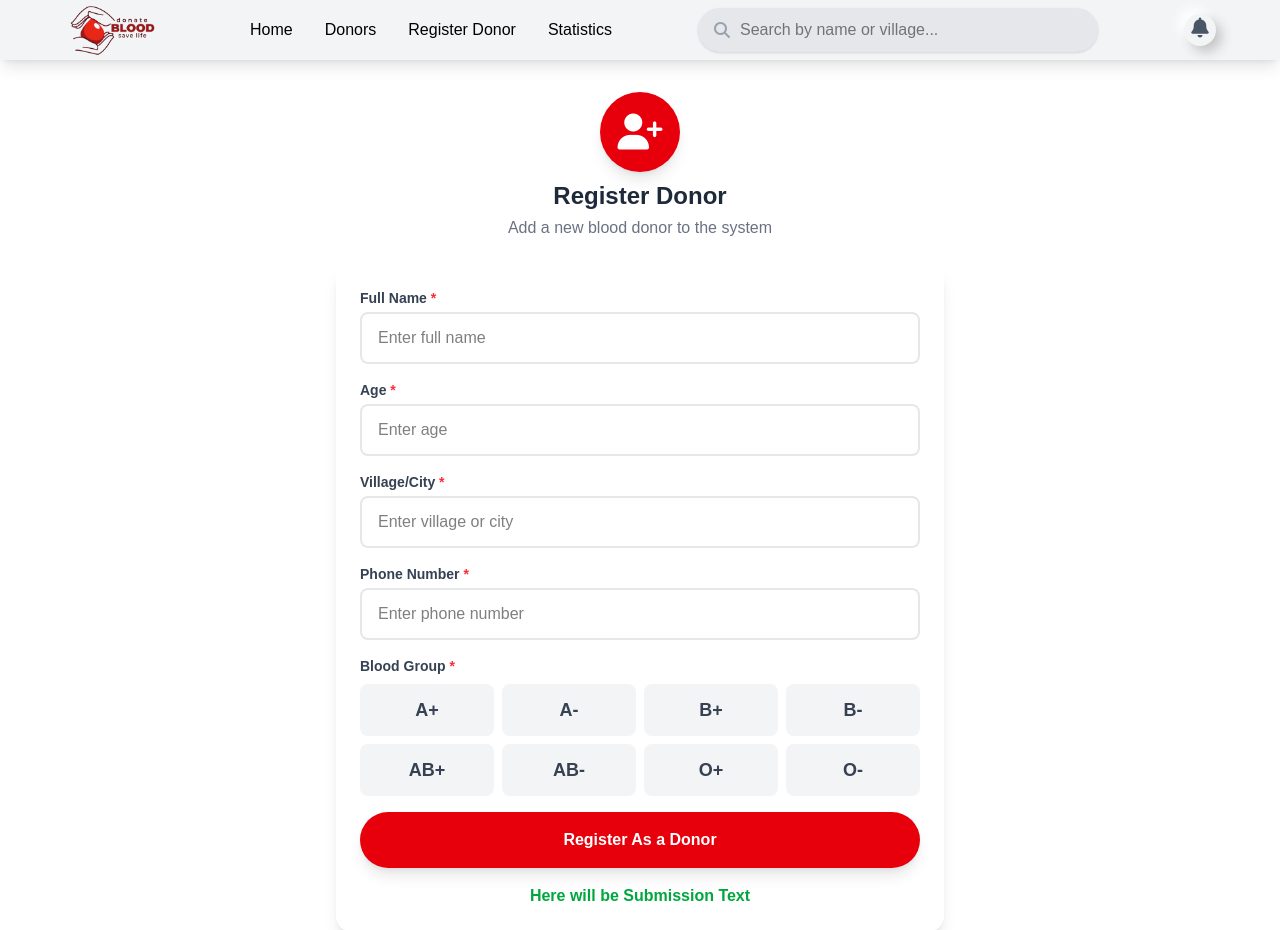
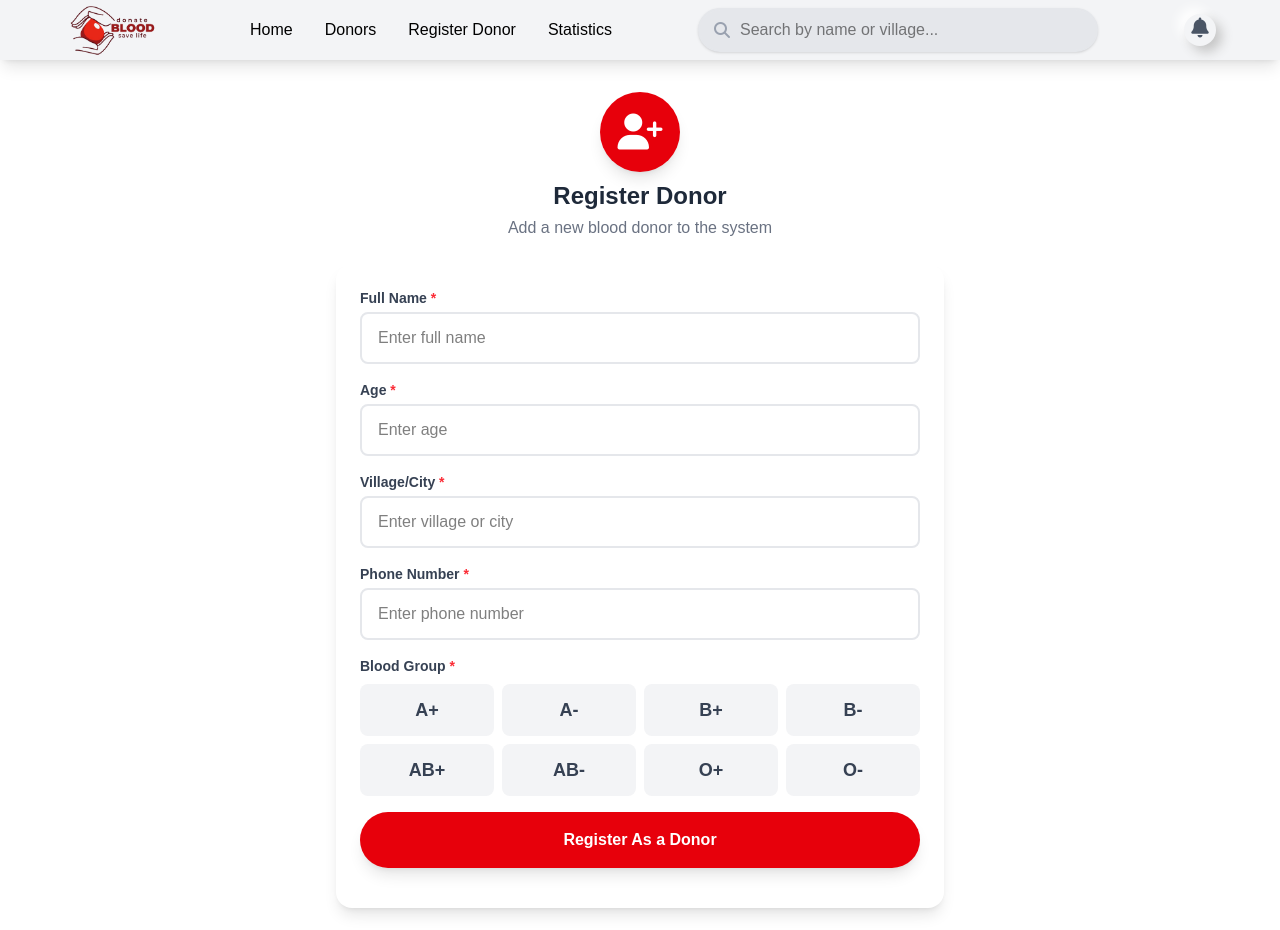
Before and after one commit to NaeemUddin940/Blood-Fighter---The-Blood-Donor-Hero, a Next.js app: page /register in a window 1280 px wide. Shown: the top 930 px of the page. Built offline with nearby package versions, Linux system fonts and the light colour scheme; no server answers; the database is empty.

Commit message:
submition status added but after successful the status not remove now remove it after some time

```diff
--- a/src/app/register/page.jsx
+++ b/src/app/register/page.jsx
@@ -23,8 +23,23 @@ const Register = () => {
 
   const submitTheForm = (e) => {
     e.preventDefault();
-    console.log(formData);
 
+    const requireFields = [
+      "name",
+      "age",
+      "village",
+      "phoneNumber",
+      "bloodGroup",
+    ];
+
+    for (const field of requireFields) {
+      if (!formData[field]) {
+        setSubmissionStatus("Please fill in all required fields.");
+        return;
+      }
+
+      setSubmissionStatus("Your Registration Successfull as a Blood Donor.")
+    }
   };
 
   return (
@@ -170,8 +185,8 @@ const Register = () => {
           </button>
           {/* Submission status message */}
 
-          <p className="mt-4 text-center font-semibold text-green-600">
-            Here will be Submission Text
+          <p className={`mt-4 ${submissionStatus.includes("Successfull") ? "text-green-600" : "text-red-600"} text-center font-semibold `}>
+            {submissionStatus}
           </p>
         </form>
 
```
